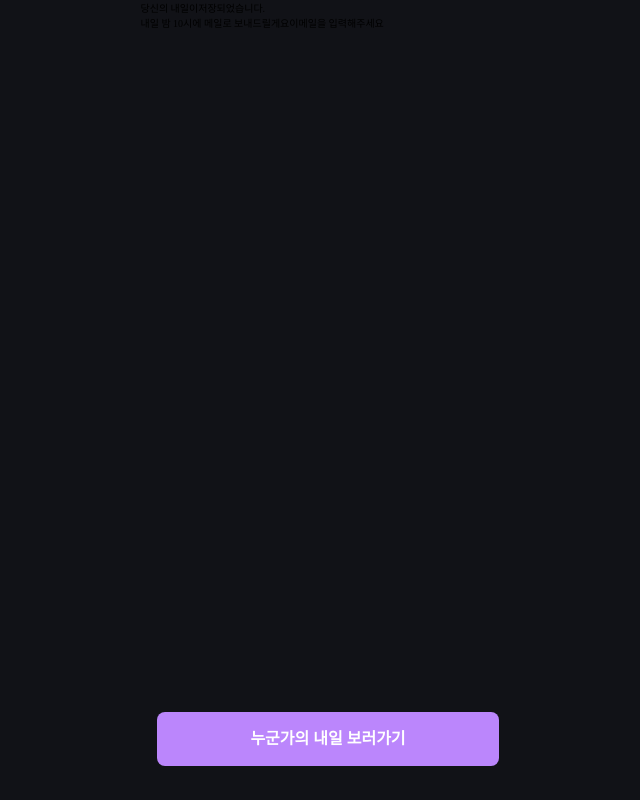
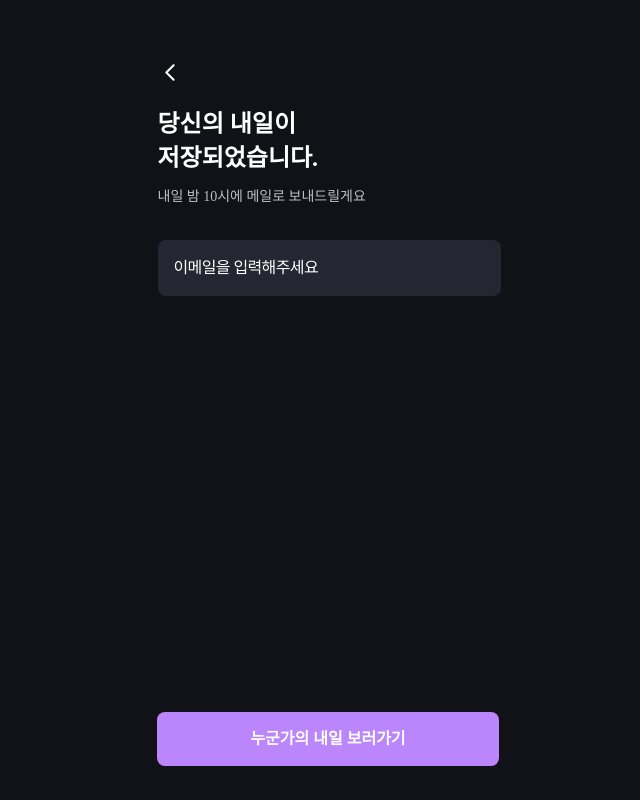
Before and after one commit to DO-SOPT-SOPKATHON-TEAM-2th/Client, a React (Vite) app: page /complete in a window 1280 px wide. Shown: the whole page, without its empty margins (312-952 px from the left). Built offline with nearby package versions, Linux system fonts and the light colour scheme; no server answers; a web font is replaced by a local one.

Commit message:
[feat / Complete] UI 구현 완료

```diff
--- a/src/components/common/Button/Button.jsx
+++ b/src/components/common/Button/Button.jsx
@@ -3,12 +3,13 @@ import { useNavigate } from 'react-router-dom';
 import styled from 'styled-components';
 
 const Button = (props) => {
-  const { to, children, disabled } = props;
+  const { to, children, disabled, onClick } = props;
 
   const navigate = useNavigate();
 
   const handleNavigate = () => {
     navigate(to);
+    onClick();
   };
 
   return (
--- a/src/pages/Post/Complete.jsx
+++ b/src/pages/Post/Complete.jsx
@@ -1,18 +1,70 @@
+import styled from 'styled-components';
+import { NavigationLeftIc } from '../../assets';
 import Button from '../../components/common/Button/Button';
+import useRouter from '../../hooks/useRouter';
 const Complete = () => {
+  // const [isActive, setIsActive] = useState(false);
+  const { handleRouter } = useRouter();
+  const handleOnClickView = () => {
+    handleRouter('/board');
+  };
+
+  // const handleOnChange = (e) => {
+  //   if (e.target.value !== '') {
+  //     setIsActive(true);
+  //   }
+  // };
+
+  // useEffect(() => {
+  //   handleOnChange();
+  // }, []);
+
   return (
     <>
-      <div>
-        <div>
-          <span>당신의 내일이</span>
-          <span>저장되었습니다.</span>
-        </div>
-        <span>내일 밤 10시에 메일로 보내드릴게요</span>
-        <input type="text" placeholder="이메일을 입력해주세요" />
-      </div>
-      <Button>누군가의 내일 보러가기</Button>
+      <St.CompleteWrapper>
+        <NavigationLeftIc />
+        <St.TextWrapper>
+          <div>당신의 내일이</div>
+          <div>저장되었습니다.</div>
+        </St.TextWrapper>
+        <St.TextEx>내일 밤 10시에 메일로 보내드릴게요</St.TextEx>
+        <St.EmailInput type="text" placeholder="이메일을 입력해주세요" />
+      </St.CompleteWrapper>
+      <Button onClick={handleOnClickView}>누군가의 내일 보러가기</Button>
     </>
   );
 };
 
 export default Complete;
+
+const St = {
+  CompleteWrapper: styled.div`
+    padding: 6rem 1.7rem 0 1.7rem;
+  `,
+  TextWrapper: styled.div`
+    margin-top: 2.1rem;
+    margin-bottom: 1.2rem;
+    ${({ theme }) => theme.fonts.Head};
+    color: ${({ theme }) => theme.colors.white};
+  `,
+
+  TextEx: styled.span`
+    color: ${({ theme }) => theme.colors.gray100};
+    ${({ theme }) => theme.fonts.Caption};
+  `,
+
+  EmailInput: styled.input`
+    display: flex;
+    width: 34.3rem;
+    height: 5.6rem;
+    padding: 1.6rem;
+    align-items: flex-start;
+    gap: 1rem;
+    flex-shrink: 0;
+    border-radius: 8px;
+    background-color: ${({ theme }) => theme.colors.gray400};
+    color: ${({ theme }) => theme.colors.white};
+    margin-top: 3.3rem;
+    ${({ theme }) => theme.fonts.Body};
+  `,
+};
```
